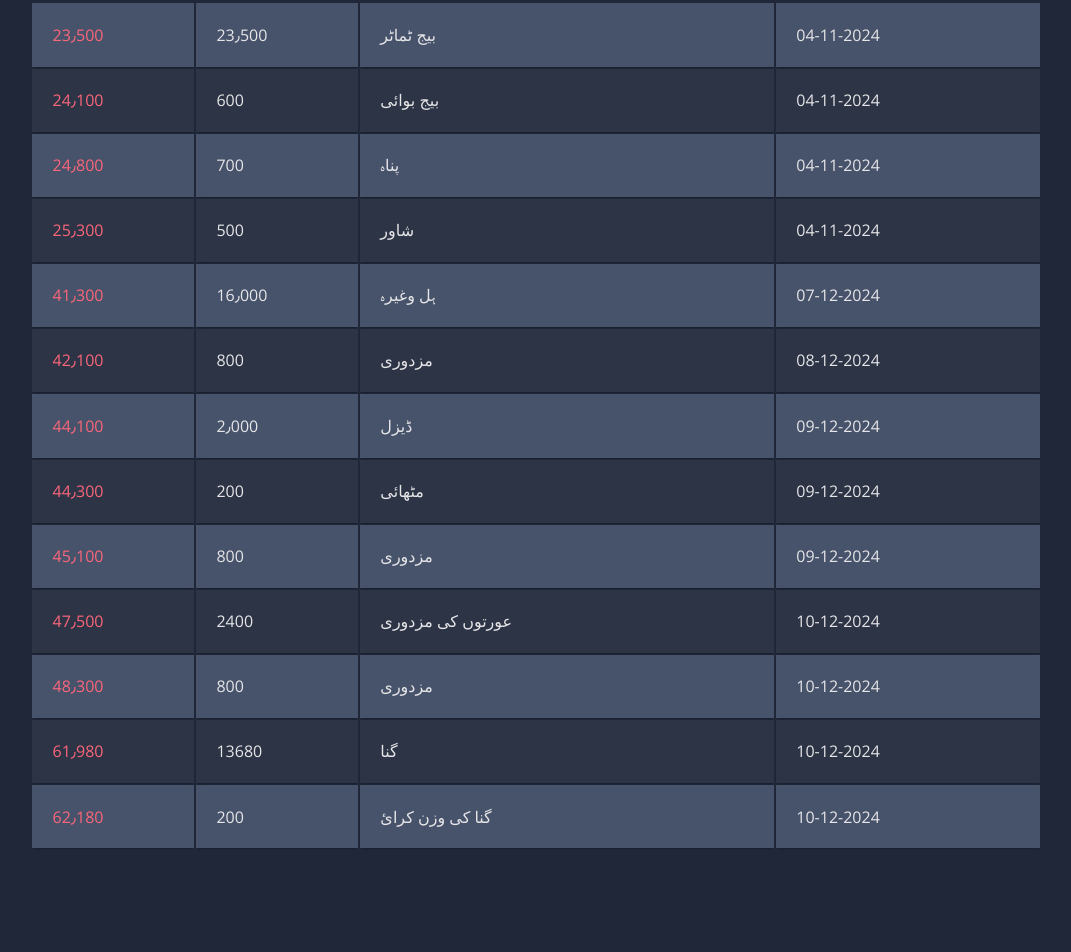
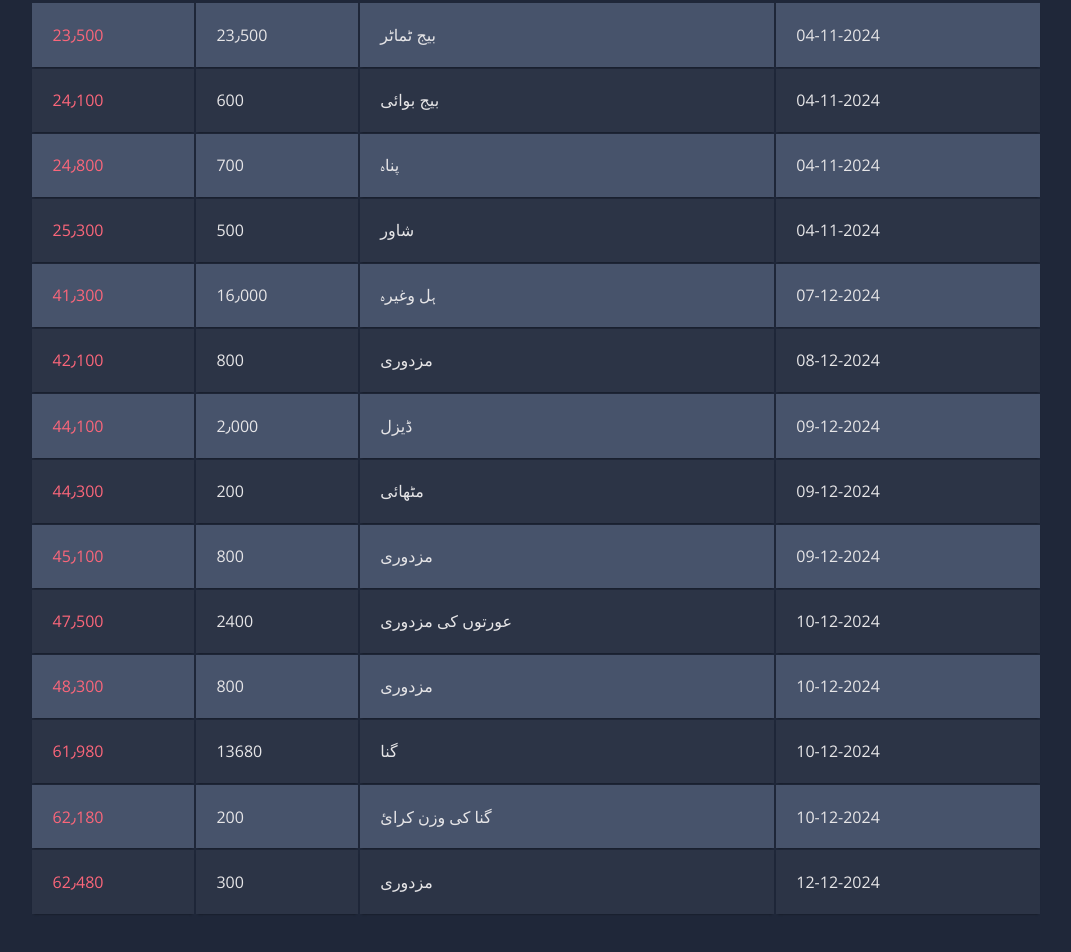
Before and after one commit to Talha6473/Tamatar, a plain HTML site: page index.html in a window 1280 px wide. Shown: the part 252-1204 px from the top of the page, without its empty margins (104-1175 px from the left). Drawn offline with nearby package versions, Linux system fonts and the light colour scheme.

Commit message:
Update index.html

```diff
--- a/index.html
+++ b/index.html
@@ -98,6 +98,12 @@
 			<td>گنا کی وزن کرائ</td>
 			<td>10-12-2024</td>
 		</tr>
+	<tr>
+			<td>62٫480</td>
+			<td>300</td>
+			<td>مزدوری</td>
+			<td>12-12-2024</td>
+	         </tr>
 	</tbody>
 </table>
 <!-- partial -->
```
